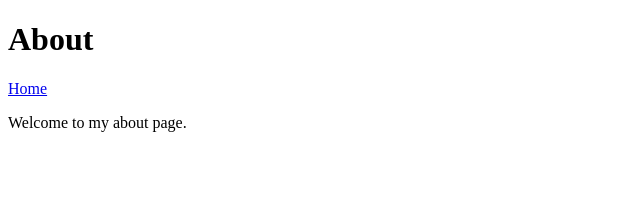
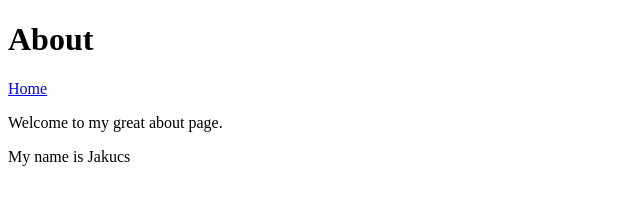
Before and after one commit to Jakucs/jakucs.github.io, a plain HTML site: page about.html in a window 1280 px wide. Shown: the whole page, without its empty margins (0-640 px from the left). Drawn offline with Linux system fonts and the light colour scheme.

Commit message:
Improved the about page

```diff
--- a/about.html
+++ b/about.html
@@ -9,6 +9,7 @@
 <body>
     <h1>About</h1>
     <a href="index.html">Home</a>
-    <p>Welcome to my about page.</p>
+    <p>Welcome to my great about page.</p>
+    <p>My name is Jakucs</p>
 </body>
 </html>
```
